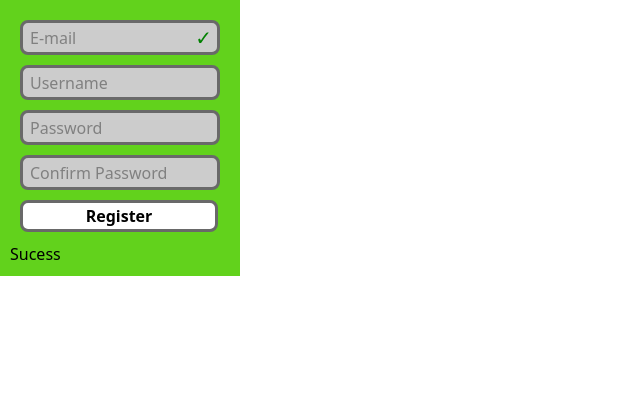
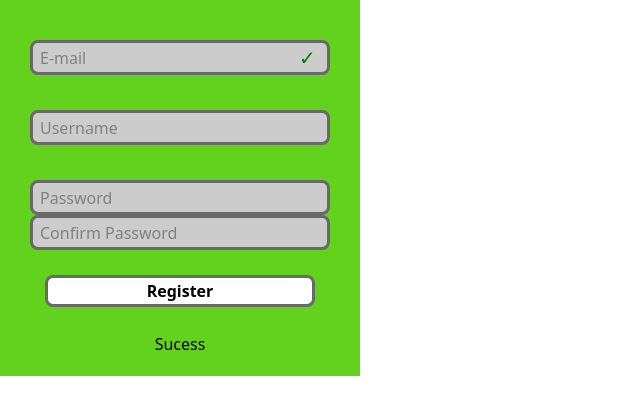
Before and after one commit to sakurdi/ft_transcendence, a React (Vite) app in the folder frontend/: page / in a window 1280 px wide. Shown: the top 414 px of the page, without its empty margins (0-640 px from the left). Built offline with nearby package versions, Linux system fonts and the light colour scheme.

Commit message:
Email is aligned

```diff
--- a/frontend/src/Register/Register.jsx
+++ b/frontend/src/Register/Register.jsx
@@ -1,31 +1,35 @@
 import {useState, useRef, forwardRef} from "react";
 import styles from './Register.module.css';
 
-function Entry_Error({child, errorText}) {
+function Entry_Error({children, errorText}) {
 	return (
 		<div className={styles.entryError}>
-			<ErrorText error/>
-			{child}
+			<ErrorText errorText={errorText}/>
+			{children}
 		</div>
 	)
 }
 
 function ErrorText({errorText}) {
-
+	return (
+		<div className={styles.Error}>
+			{errorText}
+		</div>
+	)
 }
 
 export function EMail_Entry({refEntry}) {
 	const regexEmail = "[a-zA-Z0-9._%+\\-]+@[a-zA-Z0-9.\\-]+\\.[a-zA-Z]{2,}"
 
 	return (
-		<div className={`${styles.Text_Entry_Div} ${styles.EMail_Entry_Span}`}>
+		<div className={styles.Text_Entry_Div}>
 			<input className={`${styles.Text_Entry} ${styles.EMail_Entry}`}
 				type="email"
 				placeholder="E-mail"
 				pattern={regexEmail}
 				ref={refEntry}
 			/>
-			<span className="validity"></span>
+			<div className={styles.spanEMail}></div>
 		</div>
 	)
 }
@@ -65,52 +69,68 @@ function Button({handleClick}) {
 	)
 }
 
-function checkEmail(email) {
+function checkEmail(email, setEmailError, setSuccessEmail) {
 	const regexEmail = "[a-zA-Z0-9._%+\\-]+@[a-zA-Z0-9.\\-]+\\.[a-zA-Z]{2,}"
+	const charWrongEmail = "✖";
+	const charValidEmail = "✖";
 
 	if (email === "") {
+		setEmailError("Email is empty")
 		console.log("Empty Email")
 		return false
 	}
 	else if (!email.match(regexEmail)) {
+		setEmailError("Email is not valid")
 		console.log("mail Doesnt match")
 		return false
 	}
+	setEmailError("")
 	console.log("Mail ok")
 	return true
 }
 
-function checkUsername(username) {
+function checkUsername(username, setUsernameError) {
 	if (username === "") {
+		setUsernameError("Username is empty")
 		console.log("Empty username")
 		return false
 	}
 	if (username.length <= 2) {
+		setUsernameError("Username needs to be a least 3 characters")
 		console.log("To small username")
 		return false
 	}
+	setUsernameError("")
 	console.log("username ok")
 	return true
 }
 
-function checkPassword(password, password2) {
+function checkPassword(password, password2, setPasswordError) {
 	if (password === "") {
+		setPasswordError("Password is empty")
 		console.log("Empty password")
 		return false
 	}
 	if (password.length <= 3) {
+		setPasswordError("Password needs to be a least 4 characters")
 		console.log("Tosmall password")
 		return false
 	}
 	if (password !== password2) {
+		setPasswordError("Password don't match")
 		console.log("no match password")
 		return false
 	}
+	setPasswordError("")
 	console.log("password ok")
 	return true
 }
 
 export default function Register() {
+	const [emailError, setEmailError] = useState('');
+	const [usernameError, setUsernameError] = useState('');
+	const [passwordError, setPasswordError] = useState('');
+
 	const emailRef = useRef(null);
 	const usernameRef = useRef(null);
 	const password1Ref = useRef(null);
@@ -123,9 +143,9 @@ export default function Register() {
 		const password1 = password1Ref.current.value
 		const password2 = password2Ref.current.value
 
-		const validEmail = checkEmail(email)
-		const validUsername = checkUsername(username)
-		const validPassword = checkPassword(password1, password2)
+		const validEmail = checkEmail(email, setEmailError)
+		const validUsername = checkUsername(username, setUsernameError)
+		const validPassword = checkPassword(password1, password2, setPasswordError)
 
 		if (!validEmail || !validUsername || !validPassword) {
 			setSuccess(false)
@@ -138,17 +158,39 @@ export default function Register() {
 	const setTextSuccess = (success) => {
 		return (success ? "Sucess" : "Failure")
 	}
+	// onKeyDown = (e) => {
+	// 	if (e.key === 'Enter')
+	// 		handleClick()
+	// }
 
 	return (
 		<div className={styles.Register}>
-			<EMail_Entry refEntry={emailRef}/>
-			<UserName_Entry refEntry={usernameRef}/>
-			<PassWord_Entry refEntry={password1Ref}/>
-			<PassWord_Entry refEntry={password2Ref} placeholder='Confirm Password'/>
+			<Entry_Error errorText={emailError}>
+				<EMail_Entry refEntry={emailRef}/>
+			</Entry_Error>
+			<Entry_Error errorText={usernameError}>
+				<UserName_Entry refEntry={usernameRef}/>
+			</Entry_Error>
+			<Entry_Error errorText={passwordError}>
+				<PassWord_Entry refEntry={password1Ref}/>
+				<PassWord_Entry refEntry={password2Ref} placeholder='Confirm Password'/>
+			</Entry_Error>
 			<Button handleClick={handleClick}/>
 			<div>
 				{setTextSuccess(success)}
 			</div>
 		</div>
 	);
+	// return (
+	// 	<div className={styles.Register}>
+	// 		<EMail_Entry refEntry={emailRef}/>
+	// 		<UserName_Entry refEntry={usernameRef}/>
+	// 		<PassWord_Entry refEntry={password1Ref}/>
+	// 		<PassWord_Entry refEntry={password2Ref} placeholder='Confirm Password'/>
+	// 		<Button handleClick={handleClick}/>
+	// 		<div>
+	// 			{setTextSuccess(success)}
+	// 		</div>
+	// 	</div>
+	// );
 }
--- a/frontend/src/Register/Register.module.css
+++ b/frontend/src/Register/Register.module.css
@@ -1,30 +1,40 @@
 .EntryError {
-	width:100%;
-	height: fit-content;
+	display: flex;
+	flex-direction: column;
+	width: 370px;
+	gap: 100px;
+	/* margin: 10px 30px;
+	margin-bottom: 30px;
+	padding-bottom: 30px; */
+	/* transform: rotate(90deg); */
 	background-color: transparent;
 }
 
 .Error {
-	width: 100%;
+	margin-left: 11px;
 	text-overflow: clip;
-	height: max-content;
+	height: 20px;
 	font-size: smaller;
 	color: red;
 }
 
 .Text_Entry_Div {
+	position: relative;
+	display: flex;
 	align-items: center;
-	display: flex;
-	margin: 10px;
 	border: 3px solid rgb(105, 105, 105);
 	border-radius: 8px;
 	background-color: #ccc;
-	width: 200px;
+	box-sizing: border-box;
+	width: 300px;
 	height: 35px;
+	overflow: hidden;
 }
 
 .Text_Entry {
-	width: 100%;
+	/* flex: 1;
+	width:fit-content; */
+	width:100%;
 	box-shadow: none;
 	border: none;
 	outline: none;
@@ -41,23 +51,30 @@
 	outline: none;
 }
 
-.EMail_Entry{
-	margin-right: 3px;
+.EMail_Entry {
+	margin-right: 28px;
+	width: calc(100% - 24px);
 }
-.EMail_Entry + span:after{
-	align-content: space-around;
-	padding: 1px;
+
+.spanEMail {
+	position: absolute;
+	right: 5px;
+	width: 24px;
+    text-align: center;
+}
+
+.EMail_Entry + .spanEMail:after{
 	padding-right: 5px;
 	font-size: 16px;
 }
 
-.EMail_Entry:valid + span:after{
+.EMail_Entry:valid + .spanEMail:after{
 	font-size: 20px;
 	content: "✓";
 	color: green;
 }
 
-.EMail_Entry:invalid + span:after{
+.EMail_Entry:invalid + .spanEMail:after{
 	content: "✖";
 	color: rgb(160, 15, 15);
 }
@@ -68,7 +85,6 @@
 	text-align: center;
 	font-weight: 700;
 	height: 32px;
-
 	margin: 10px;
 }
 
@@ -85,12 +101,13 @@
 }
 
 .Register {
-	position: relative;
-	align-items:center;
-	min-width: 120px;
-	max-width: 400px;
-	width: max-content;
-	height: auto;
+	display: flex;
+	flex-direction: column;
+	position: absolute;
+	align-items: center;
+	gap: 15px;
+	width: fit-content;
+	height: fit-content;
 	background-color: #62d21c;
-	padding: 10px;
+	padding: 20px 30px;
 }
```
